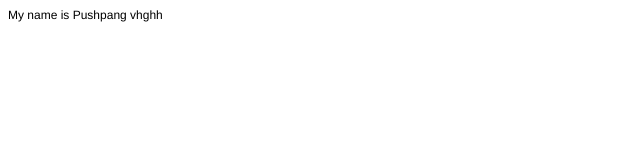
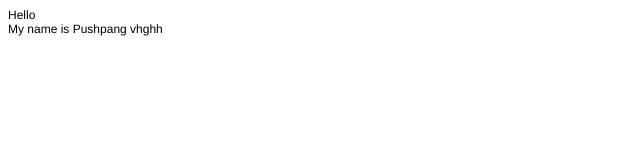
Before and after one commit to Pushpang/pushp, a plain HTML site: page index.html in a window 1280 px wide. Shown: the whole page, without its empty margins (0-640 px from the left). Drawn offline with Linux system fonts and the light colour scheme.

```diff
--- a/index.html
+++ b/index.html
@@ -8,9 +8,12 @@
   <meta name="CocoaVersion" content="1894.2">
   <style type="text/css">
     p.p1 {margin: 0.0px 0.0px 0.0px 0.0px; font: 12.0px Helvetica}
+    p.p2 {margin: 0.0px 0.0px 0.0px 0.0px; line-height: 14.0px; font: 12.0px Helvetica; color: #000000; -webkit-text-stroke: #000000}
+    span.s1 {font-kerning: none}
   </style>
 </head>
 <body>
-<p class="p1">My name is Pushpang vhghh</p>
+<p class="p1">Hello<span class="Apple-converted-space"> </span></p>
+<p class="p2"><span class="s1">My name is Pushpang vhghh</span></p>
 </body>
 </html>
```
